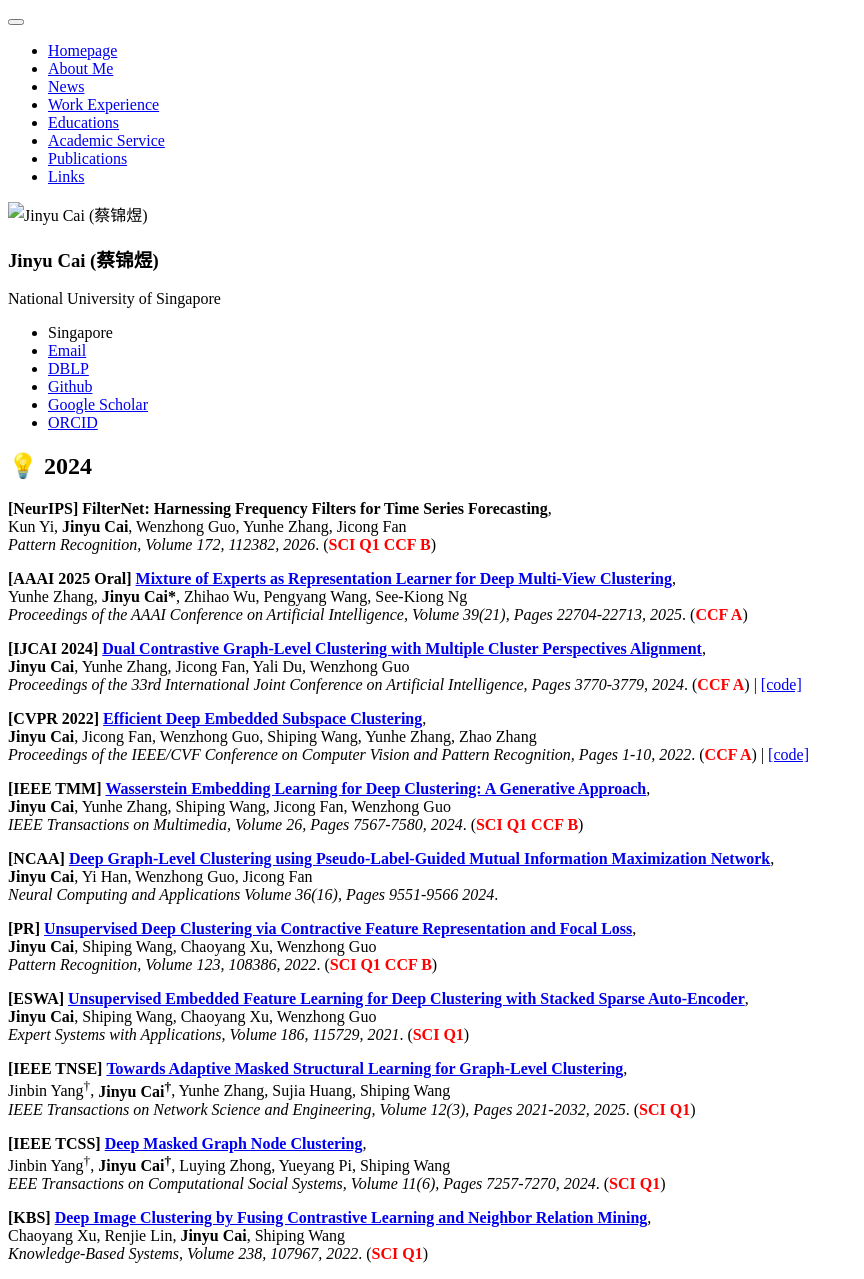
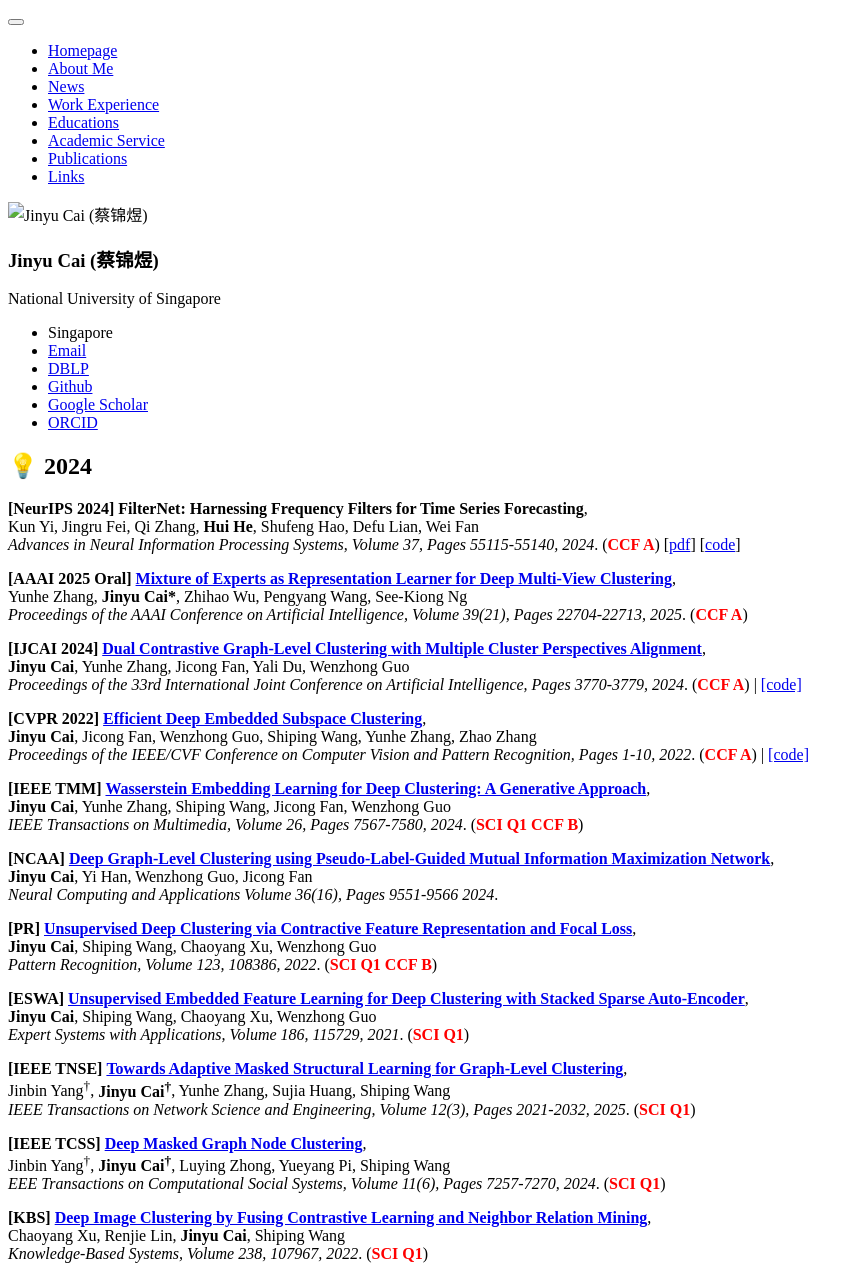
Before and after one commit to hh4ts/huihe.github.io, a Jekyll site: the page built from _pages/publication/2024.md, in a window 1280 px wide. Shown: the whole page, without its empty margins (0-864 px from the left). Built offline with Jekyll 4.4.1, drawn with Linux system fonts in a browser that asks for light colours; our own code applies the rules of GitHub Pages for plain Markdown files.

Commit message:
Update 2024.md

```diff
--- a/_pages/publication/2024.md
+++ b/_pages/publication/2024.md
@@ -1,9 +1,10 @@
 ## 💡 2024
 
-**[NeurIPS]**
+
+**[NeurIPS 2024]**
 **FilterNet: Harnessing Frequency Filters for Time Series Forecasting**,<br />
-   Kun Yi, **Jinyu Cai**, Wenzhong Guo, Yunhe Zhang, Jicong Fan  <br />
-   *Pattern Recognition, Volume 172, 112382, 2026*. (<span style="color:red">**SCI Q1 CCF B**</span>)
+   Kun Yi, Jingru Fei, Qi Zhang, **Hui He**, Shufeng Hao, Defu Lian, Wei Fan  <br />
+   *Advances in Neural Information Processing Systems, Volume 37, Pages 55115-55140, 2024*. (<span style="color:red">**CCF A**</span>) [[pdf](https://papers.nips.cc/paper_files/paper/2024/hash/6323d96f79d5d49e0d3fc88835c082cd-Abstract-Conference.html)] [[code](https://github.com/aikunyi/filternet)]
 
 **[AAAI 2025 Oral]**
 **[Mixture of Experts as Representation Learner for Deep Multi-View Clustering](https://doi.org/10.1609/aaai.v39i21.34430)**,<br />
```
